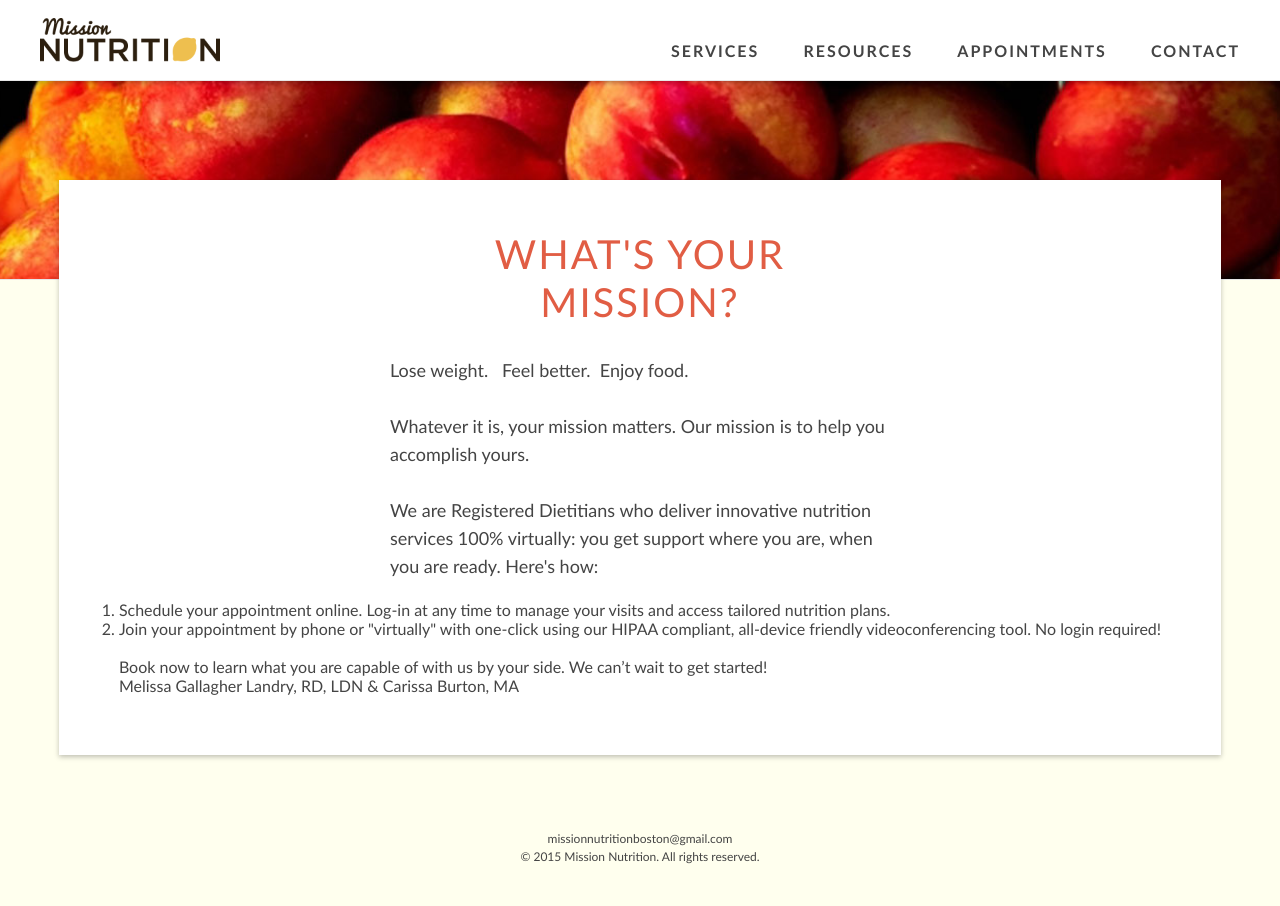
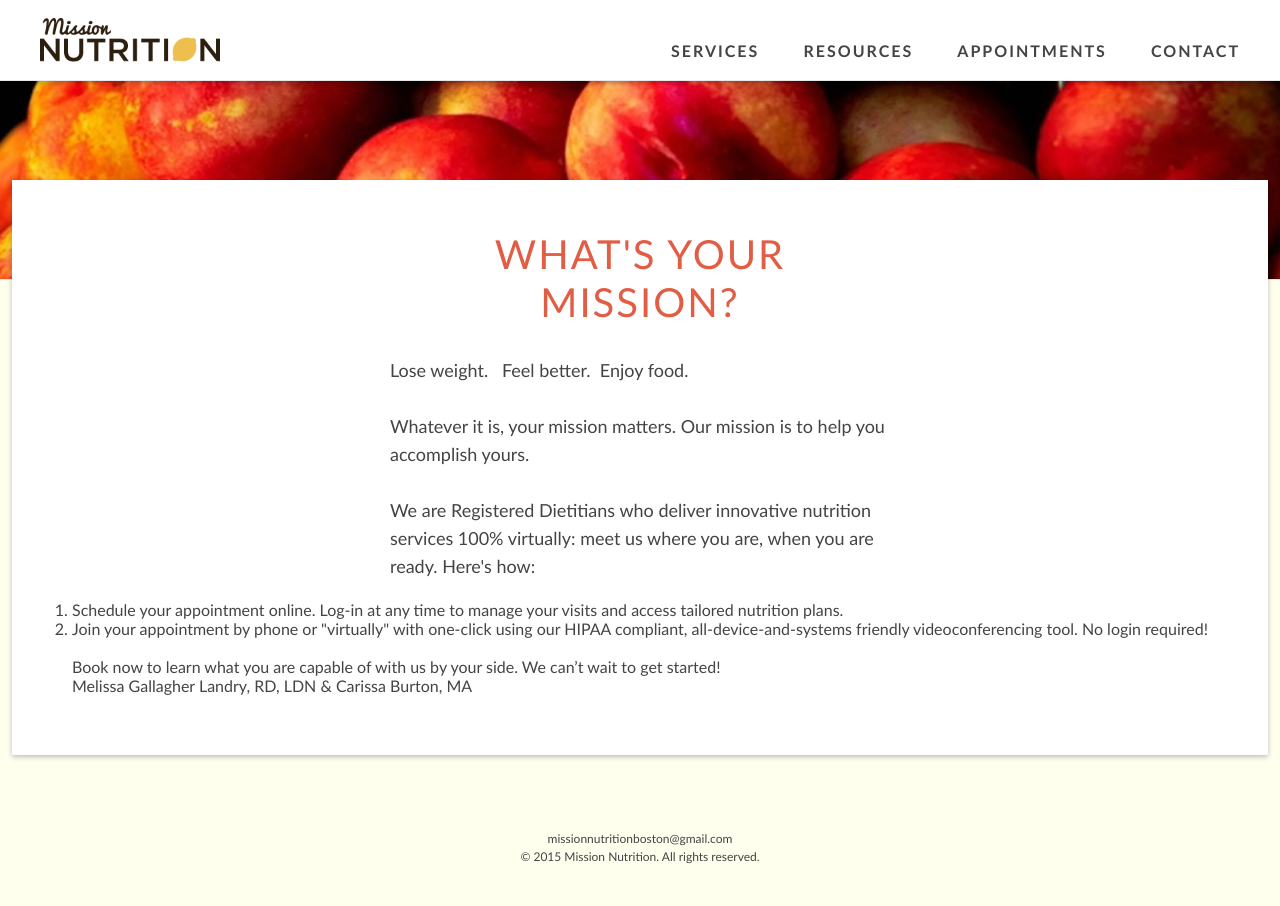
Before and after one commit to davelandry/missionnutrition, a Jekyll site: the page built from index.html, in a window 1280 px wide. Built offline with Jekyll 4.4.1, drawn with Linux system fonts in a browser that asks for light colours.

Commit message:
Update index.html

```diff
--- a/index.html
+++ b/index.html
@@ -9,13 +9,13 @@
   <br><br>
   Whatever it is, your mission matters. Our mission is to help you accomplish yours.
   <br><br>
-  We are Registered Dietitians who deliver innovative nutrition services 100% virtually: you get support where you are, when you are ready. Here's how:
+  We are Registered Dietitians who deliver innovative nutrition services 100% virtually: meet us where you are, when you are ready. Here's how:
 <ol>
 <li>
   Schedule your appointment online. Log-in at any time to manage your visits and access tailored nutrition plans.
 </li>
 <li>
-  Join your appointment by phone or "virtually" with one-click using our HIPAA compliant, all-device friendly videoconferencing tool. No login required!
+  Join your appointment by phone or "virtually" with one-click using our HIPAA compliant, all-device-and-systems friendly videoconferencing tool. No login required!
   <br><br>
   Book now to learn what you are capable of with us by your side. We can’t wait to get started!
 </li>
```
